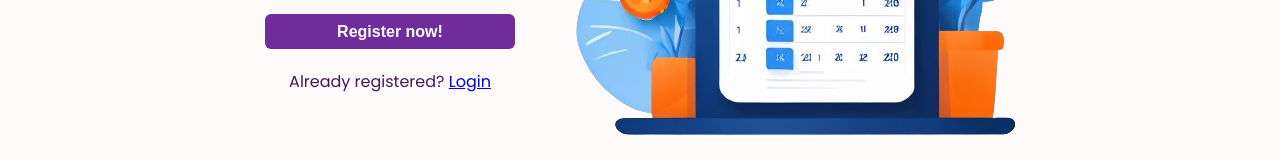
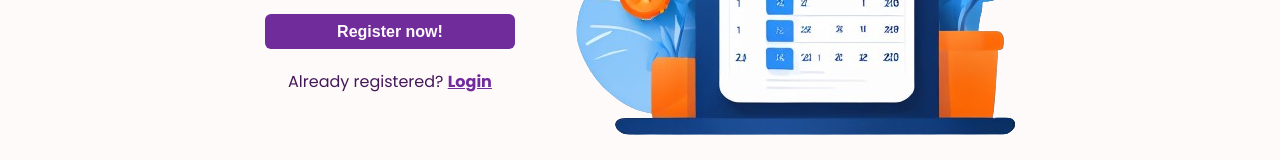
Before and after one commit to Naeemi7/Taskly, a React (Vite) app in the folder client/: page / in a window 1280 px wide. Shown: the part 461-621 px from the top of the page. Built offline with nearby package versions, Linux system fonts and the light colour scheme.

Commit message:
the Navigator reusable component has been refactored

```diff
--- a/client/src/components/Features/Main/Main.jsx
+++ b/client/src/components/Features/Main/Main.jsx
@@ -20,9 +20,10 @@ const Main = () => {
             </h4>
             <Button name="Register now!" width={250} />
             <Navigator
-              message="Already registered?"
+              message="Already registered? "
               pathName="Login"
               pathUrl="/user-login"
+              className="link"
             />
           </div>
           <div className="unprotected-main-image">
--- a/client/src/components/Reusable/Navigator.jsx
+++ b/client/src/components/Reusable/Navigator.jsx
@@ -8,11 +8,27 @@ const Navigator = ({ message = "", pathName = "", pathUrl = "" }) => {
     navigate(pathUrl);
   };
 
+  const linkStyle = {
+    color: "#712c9c",
+    fontWeight: "bold",
+    transition: "color 0.3s ease",
+  };
+
+  const hoverStyle = {
+    color: "#4b2069",
+  };
+
   return (
     <div className="navigator-container">
       <p>
-        {message}{" "}
-        <Link to={pathUrl} onClick={handleClick} className="link">
+        {message}
+        <Link
+          to={pathUrl}
+          onClick={handleClick}
+          style={linkStyle}
+          onMouseEnter={(e) => (e.target.style.color = hoverStyle.color)}
+          onMouseLeave={(e) => (e.target.style.color = linkStyle.color)}
+        >
           {pathName}
         </Link>
       </p>
--- a/client/src/styles/reusableComponents.scss
+++ b/client/src/styles/reusableComponents.scss
@@ -45,14 +45,5 @@ form {
   // Reusable Navigator
   .navigator-container {
     margin-top: -10px;
-
-    p {
-      color: $font-color;
-
-      .link {
-        color: $primary-color;
-        font-weight: bold;
-      }
-    }
   }
 }
```
